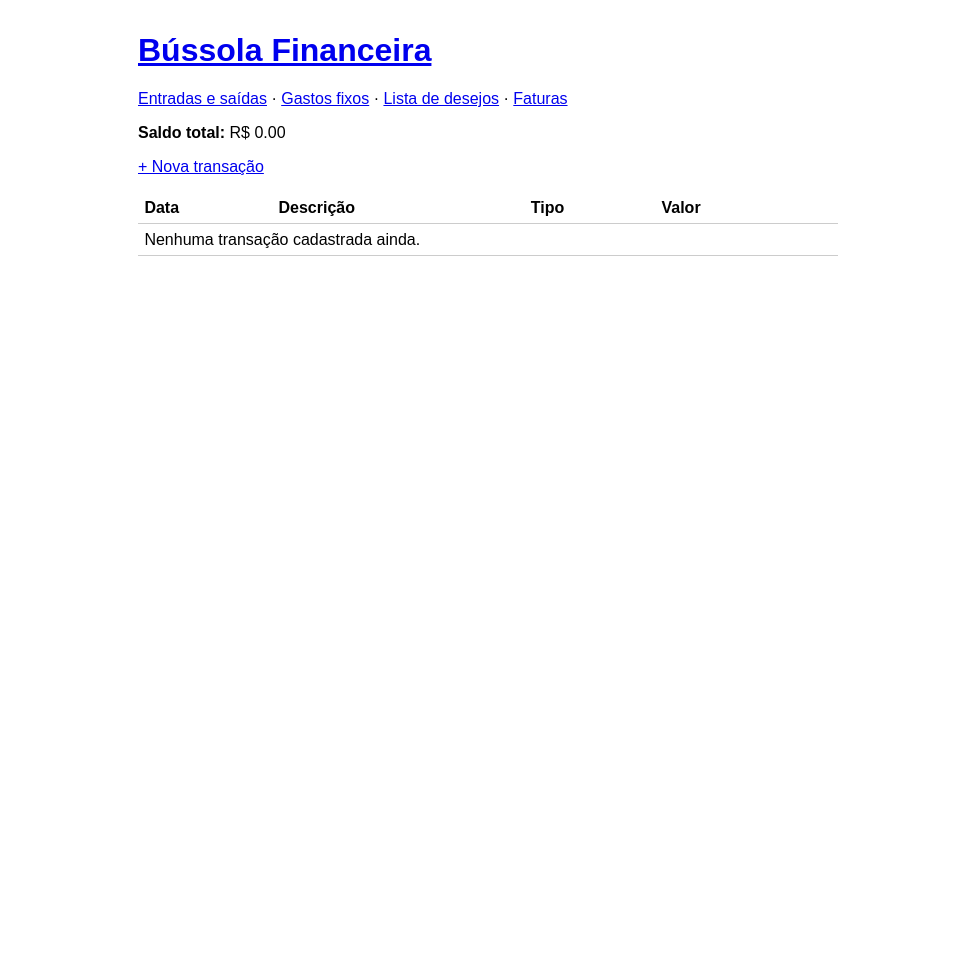
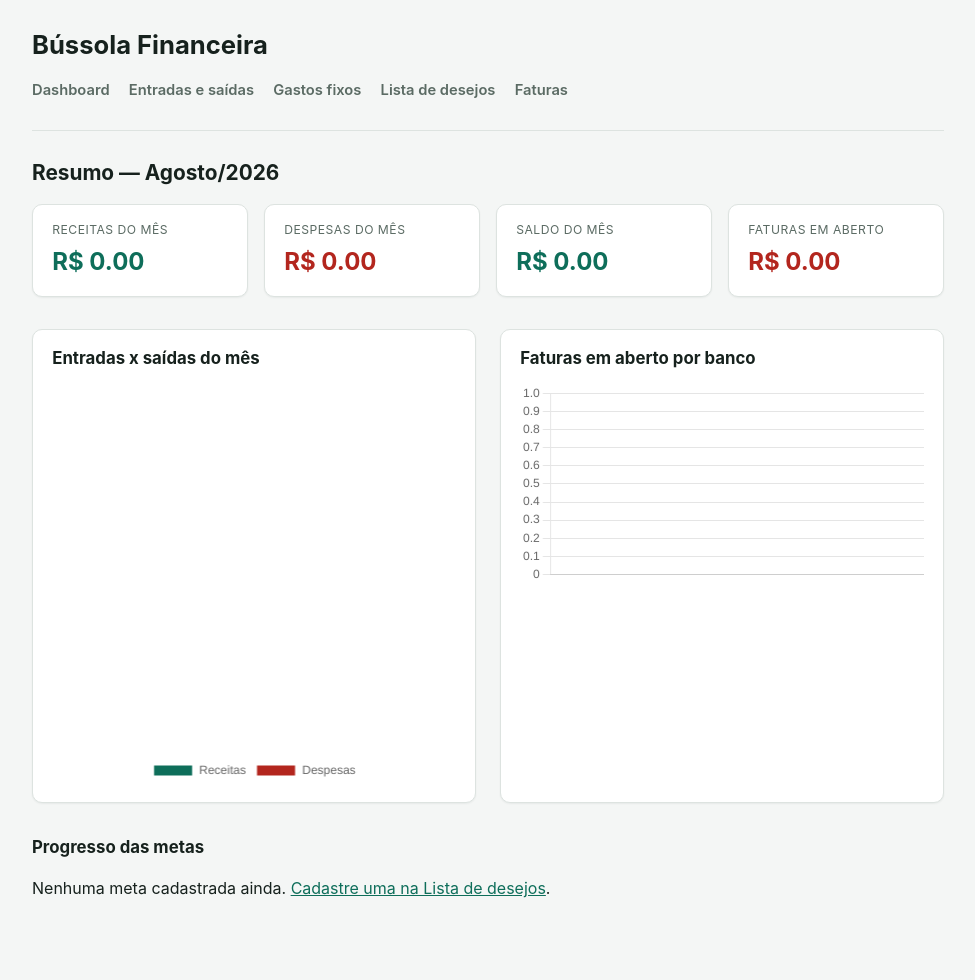
Before and after one commit to interludeebloom/bussola-financeira, a Flask app: page / in a window 1280 px wide. Shown: the whole page, without its empty margins (152-1127 px from the left). Before the commit the page ends 256 px from the top, so only its background shows below. Run offline with Flask 3, Linux system fonts and the light colour scheme.

Commit message:
Fase 5: dashboard com graficos, agregacoes do mes e CSS revisado

```diff
--- a/app/__init__.py
+++ b/app/__init__.py
@@ -12,11 +12,13 @@ def create_app():
     db.init_app(app)
 
     from . import models
+    from .dashboard import dashboard_bp
     from .desejos import desejos_bp
     from .faturas import faturas_bp
     from .gastos_fixos import fixos_bp
     from .routes import main_bp
 
+    app.register_blueprint(dashboard_bp)
     app.register_blueprint(main_bp)
     app.register_blueprint(fixos_bp)
     app.register_blueprint(desejos_bp)
--- /dev/null
+++ b/app/dashboard.py
@@ -0,0 +1,45 @@
+from calendar import monthrange
+from datetime import date
+
+from flask import Blueprint, render_template
+
+from .models import Banco, Desejo, Fatura, Transacao
+from .utils import NOMES_MESES
+
+dashboard_bp = Blueprint("dashboard", __name__)
+
+
+@dashboard_bp.route("/")
+def index():
+    hoje = date.today()
+    ano, mes = hoje.year, hoje.month
+    primeiro_dia = date(ano, mes, 1)
+    ultimo_dia = date(ano, mes, monthrange(ano, mes)[1])
+
+    transacoes_mes = Transacao.query.filter(
+        Transacao.data >= primeiro_dia, Transacao.data <= ultimo_dia
+    ).all()
+    total_receitas = sum(t.valor for t in transacoes_mes if t.tipo == "receita")
+    total_despesas = sum(t.valor for t in transacoes_mes if t.tipo == "despesa")
+
+    desejos = Desejo.query.order_by(Desejo.data_meta).all()
+
+    faturas_mes = []
+    total_faturas_aberto = 0.0
+    for banco in Banco.query.order_by(Banco.nome).all():
+        fatura = Fatura.query.filter_by(banco_id=banco.id, ano=ano, mes=mes).first()
+        total = fatura.total if fatura else 0.0
+        total_faturas_aberto += total
+        faturas_mes.append({"banco": banco.nome, "total": total})
+
+    return render_template(
+        "dashboard.html",
+        nome_mes=NOMES_MESES[mes],
+        ano=ano,
+        total_receitas=total_receitas,
+        total_despesas=total_despesas,
+        saldo_mes=total_receitas - total_despesas,
+        desejos=desejos,
+        faturas_mes=faturas_mes,
+        total_faturas_aberto=total_faturas_aberto,
+    )
--- a/app/routes.py
+++ b/app/routes.py
@@ -5,7 +5,7 @@ from flask import Blueprint, flash, redirect, render_template, request, url_for
 from . import db
 from .models import Transacao
 
-main_bp = Blueprint("main", __name__)
+main_bp = Blueprint("main", __name__, url_prefix="/transacoes")
 
 TIPOS_VALIDOS = ("receita", "despesa")
 
--- a/app/templates/base.html
+++ b/app/templates/base.html
@@ -5,25 +5,143 @@
   <meta name="viewport" content="width=device-width, initial-scale=1">
   <title>Bússola Financeira</title>
   <style>
-    body { font-family: sans-serif; max-width: 700px; margin: 2rem auto; padding: 0 1rem; }
-    table { width: 100%; border-collapse: collapse; margin-top: 1rem; }
-    th, td { text-align: left; padding: 0.4rem; border-bottom: 1px solid #ccc; }
+    :root {
+      --bg: #f4f6f5;
+      --surface: #ffffff;
+      --border: #dde3e0;
+      --text: #16211d;
+      --muted: #5b6b64;
+      --accent: #0e6e5a;
+      --accent-soft: #dceee8;
+      --danger: #b3261e;
+      --danger-soft: #fdecea;
+      --radius: 10px;
+      --shadow: 0 1px 2px rgba(16, 33, 29, 0.06);
+    }
+
+    * { box-sizing: border-box; }
+
+    body {
+      font-family: -apple-system, BlinkMacSystemFont, "Segoe UI", Roboto, sans-serif;
+      background: var(--bg);
+      color: var(--text);
+      max-width: 960px;
+      margin: 0 auto;
+      padding: 0 1.5rem 4rem;
+      line-height: 1.5;
+    }
+
+    h1 { margin: 1.6rem 0 0.2rem; font-size: 1.6rem; }
+    h1 a { color: var(--text); text-decoration: none; }
+    h2 { font-size: 1.3rem; margin: 0 0 1rem; }
+    h3 { font-size: 1.05rem; margin: 0 0 0.7rem; }
+
+    nav {
+      display: flex;
+      flex-wrap: wrap;
+      gap: 1.2rem;
+      padding: 0.75rem 0 1.4rem;
+      border-bottom: 1px solid var(--border);
+      margin-bottom: 1.6rem;
+    }
+
+    nav a {
+      text-decoration: none;
+      color: var(--muted);
+      font-weight: 600;
+      font-size: 0.92rem;
+      padding-bottom: 0.3rem;
+      border-bottom: 2px solid transparent;
+    }
+
+    nav a:hover, nav a.active { color: var(--accent); border-color: var(--accent); }
+
+    a { color: var(--accent); }
+
+    table {
+      width: 100%;
+      border-collapse: collapse;
+      background: var(--surface);
+      border: 1px solid var(--border);
+      border-radius: var(--radius);
+      overflow: hidden;
+      box-shadow: var(--shadow);
+      margin-top: 0.5rem;
+    }
+
+    th, td { text-align: left; padding: 0.6rem 0.8rem; border-bottom: 1px solid var(--border); font-size: 0.92rem; }
+    thead th { background: var(--accent-soft); color: var(--accent); font-size: 0.76rem; text-transform: uppercase; letter-spacing: 0.04em; }
+    tbody tr:last-child td { border-bottom: none; }
+
     form.inline { display: inline; }
-    .flash { color: #a00; }
-    label { display: block; margin-bottom: 0.8rem; }
-    .desejo-card { border: 1px solid #ccc; border-radius: 6px; padding: 0.8rem 1rem; margin-bottom: 1rem; }
-    .progress-track { background: #eee; border-radius: 4px; height: 10px; overflow: hidden; margin: 0.5rem 0; }
-    .progress-fill { background: #2a7; height: 100%; }
+
+    button, .btn {
+      font: inherit;
+      background: var(--accent);
+      color: #fff;
+      border: none;
+      padding: 0.45rem 0.9rem;
+      border-radius: 6px;
+      cursor: pointer;
+      font-size: 0.85rem;
+    }
+    button:hover { background: #0a5445; }
+
+    input, select {
+      font: inherit;
+      padding: 0.4rem 0.6rem;
+      border: 1px solid var(--border);
+      border-radius: 6px;
+      background: var(--surface);
+      color: var(--text);
+    }
+
+    label { display: block; margin-bottom: 0.9rem; font-size: 0.86rem; color: var(--muted); }
+    label input, label select { display: block; margin-top: 0.3rem; color: var(--text); }
+
+    .flash {
+      background: var(--danger-soft);
+      border: 1px solid #f3c1bc;
+      color: var(--danger);
+      padding: 0.6rem 0.9rem;
+      border-radius: 8px;
+      list-style: none;
+      margin: 0 0 1rem;
+    }
+
+    .card, .desejo-card {
+      background: var(--surface);
+      border: 1px solid var(--border);
+      border-radius: var(--radius);
+      padding: 1rem 1.2rem;
+      margin-bottom: 1rem;
+      box-shadow: var(--shadow);
+    }
+
+    .progress-track { background: var(--accent-soft); border-radius: 4px; height: 10px; overflow: hidden; margin: 0.5rem 0; }
+    .progress-fill { background: var(--accent); height: 100%; }
     .guardar-form { display: inline-flex; gap: 0.3rem; align-items: center; }
     .guardar-form input { width: 6rem; }
+
+    .stat-grid { display: grid; grid-template-columns: repeat(auto-fit, minmax(160px, 1fr)); gap: 1rem; margin-bottom: 2rem; }
+    .stat-card { background: var(--surface); border: 1px solid var(--border); border-radius: var(--radius); padding: 1rem 1.2rem; box-shadow: var(--shadow); }
+    .stat-card .label { font-size: 0.76rem; text-transform: uppercase; letter-spacing: 0.04em; color: var(--muted); }
+    .stat-card .value { font-size: 1.5rem; font-weight: 700; margin-top: 0.3rem; }
+    .stat-card .value.positivo { color: var(--accent); }
+    .stat-card .value.negativo { color: var(--danger); }
+
+    .chart-grid { display: grid; grid-template-columns: 1fr 1fr; gap: 1.5rem; margin-bottom: 2rem; }
+    .chart-card { background: var(--surface); border: 1px solid var(--border); border-radius: var(--radius); padding: 1rem 1.2rem; box-shadow: var(--shadow); }
+    @media (max-width: 640px) { .chart-grid { grid-template-columns: 1fr; } }
   </style>
 </head>
 <body>
-  <h1><a href="{{ url_for('main.index') }}">Bússola Financeira</a></h1>
+  <h1><a href="{{ url_for('dashboard.index') }}">Bússola Financeira</a></h1>
   <nav>
-    <a href="{{ url_for('main.index') }}">Entradas e saídas</a> ·
-    <a href="{{ url_for('fixos.listar') }}">Gastos fixos</a> ·
-    <a href="{{ url_for('desejos.listar') }}">Lista de desejos</a> ·
+    <a href="{{ url_for('dashboard.index') }}">Dashboard</a>
+    <a href="{{ url_for('main.index') }}">Entradas e saídas</a>
+    <a href="{{ url_for('fixos.listar') }}">Gastos fixos</a>
+    <a href="{{ url_for('desejos.listar') }}">Lista de desejos</a>
     <a href="{{ url_for('faturas.ver') }}">Faturas</a>
   </nav>
 
--- /dev/null
+++ b/app/templates/dashboard.html
@@ -0,0 +1,77 @@
+{% extends "base.html" %}
+
+{% block content %}
+  <h2>Resumo — {{ nome_mes }}/{{ ano }}</h2>
+
+  <div class="stat-grid">
+    <div class="stat-card">
+      <div class="label">Receitas do mês</div>
+      <div class="value positivo">R$ {{ "%.2f"|format(total_receitas) }}</div>
+    </div>
+    <div class="stat-card">
+      <div class="label">Despesas do mês</div>
+      <div class="value negativo">R$ {{ "%.2f"|format(total_despesas) }}</div>
+    </div>
+    <div class="stat-card">
+      <div class="label">Saldo do mês</div>
+      <div class="value {{ 'positivo' if saldo_mes >= 0 else 'negativo' }}">R$ {{ "%.2f"|format(saldo_mes) }}</div>
+    </div>
+    <div class="stat-card">
+      <div class="label">Faturas em aberto</div>
+      <div class="value negativo">R$ {{ "%.2f"|format(total_faturas_aberto) }}</div>
+    </div>
+  </div>
+
+  <div class="chart-grid">
+    <div class="chart-card">
+      <h3>Entradas x saídas do mês</h3>
+      <canvas id="graficoPizza"></canvas>
+    </div>
+    <div class="chart-card">
+      <h3>Faturas em aberto por banco</h3>
+      <canvas id="graficoBarra"></canvas>
+    </div>
+  </div>
+
+  <h3>Progresso das metas</h3>
+  {% for d in desejos %}
+    <div class="card">
+      <strong>{{ d.nome }}</strong>
+      <div class="progress-track"><div class="progress-fill" style="width: {{ d.progresso_pct }}%"></div></div>
+      <span>{{ d.progresso_pct }}% guardado{{ " — meta atingida" if d.meta_atingida else "" }}</span>
+    </div>
+  {% else %}
+    <p>Nenhuma meta cadastrada ainda. <a href="{{ url_for('desejos.listar') }}">Cadastre uma na Lista de desejos</a>.</p>
+  {% endfor %}
+
+  <script src="https://cdn.jsdelivr.net/npm/chart.js"></script>
+  <script>
+    new Chart(document.getElementById('graficoPizza'), {
+      type: 'pie',
+      data: {
+        labels: ['Receitas', 'Despesas'],
+        datasets: [{
+          data: [{{ total_receitas }}, {{ total_despesas }}],
+          backgroundColor: ['#0e6e5a', '#b3261e']
+        }]
+      },
+      options: { plugins: { legend: { position: 'bottom' } } }
+    });
+
+    new Chart(document.getElementById('graficoBarra'), {
+      type: 'bar',
+      data: {
+        labels: [{% for f in faturas_mes %}{{ f.banco | tojson }}{{ "," if not loop.last }}{% endfor %}],
+        datasets: [{
+          label: 'Total (R$)',
+          data: [{% for f in faturas_mes %}{{ f.total }}{{ "," if not loop.last }}{% endfor %}],
+          backgroundColor: '#0e6e5a'
+        }]
+      },
+      options: {
+        plugins: { legend: { display: false } },
+        scales: { y: { beginAtZero: true } }
+      }
+    });
+  </script>
+{% endblock %}
```
